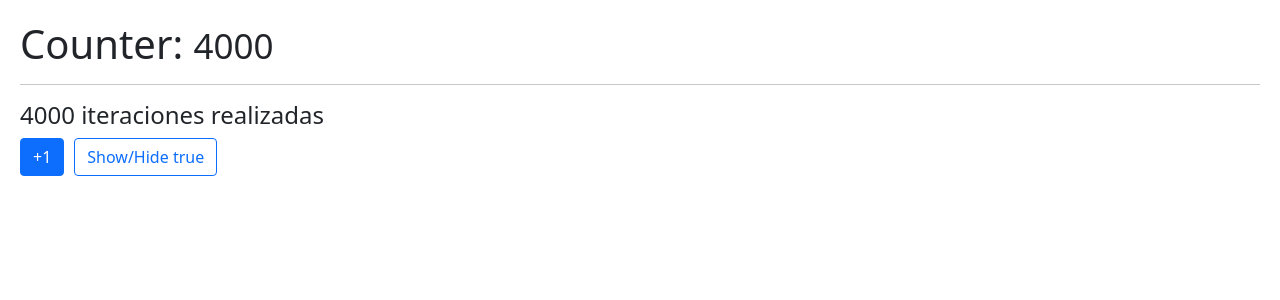
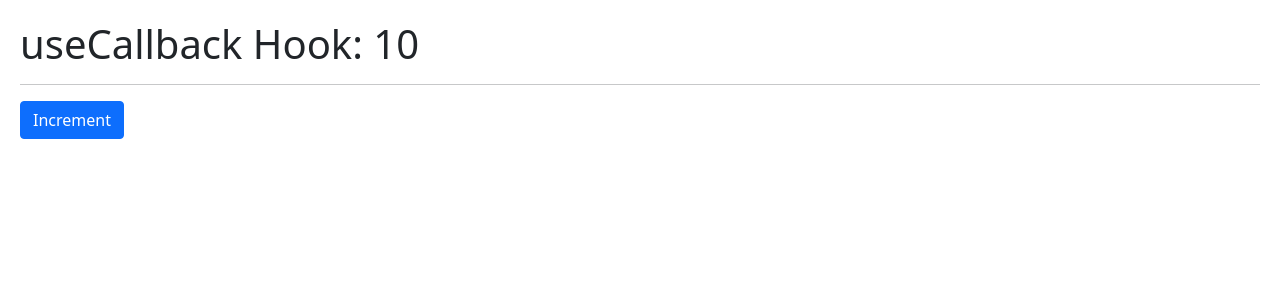
Before and after one commit to ing-jose-rafael/react-gifexpert, a React (Vite) app: page / in a window 1280 px wide. Shown: the top 300 px of the page. Built offline with nearby package versions, Linux system fonts and the light colour scheme.

Commit message:
useCallback

```diff
--- /dev/null
+++ b/src/06-memos/CallbackHook.jsx
@@ -0,0 +1,24 @@
+import { useCallback, useState } from 'react'
+import { ShowIncrement } from './ShowIncrement';
+
+export const CallbackHook = () => {
+  const [counter, setCounter] = useState(10);
+  // sirve para memorizar funciones
+  const incrementFather = useCallback(
+    () => {
+      setCounter( (value) => value + 1 );
+    },
+    [],
+  );
+
+  // const incrementFather = () => {
+  //   setCounter(counter +1 );
+  // }
+  return (
+    <>
+      <h1>useCallback Hook: { counter }</h1>
+      <hr />
+      <ShowIncrement increment={ incrementFather }/>
+    </>
+  )
+}
--- /dev/null
+++ b/src/06-memos/ShowIncrement.jsx
@@ -0,0 +1,15 @@
+import React from 'react'
+
+export const ShowIncrement = React.memo(({increment}) => {
+  console.log('me volvi a generar :(');
+  return (
+    <button
+      className='btn btn-primary'
+      onClick={()=>{
+        increment();
+      }}
+    >
+      Increment
+    </button>
+  )
+})
--- a/src/main.jsx
+++ b/src/main.jsx
@@ -10,7 +10,8 @@
 // import { FocusScreen } from './04-useRef/FocusScreen'
 // import { Layout } from './05-useLayoutEffect/Layout'
 // import { Memorize } from './06-memos/Memorize'
-import { MemoHook } from './06-memos/MemoHook'
+// import { MemoHook } from './06-memos/MemoHook'
+import { CallbackHook } from './06-memos/CallbackHook'
 import './index.css'
 
 ReactDOM.createRoot(document.getElementById('root')).render(
@@ -24,6 +25,7 @@
     // <FocusScreen/>
     // <Layout/>
     // <Memorize/>
-    <MemoHook/>
+    // <MemoHook/>
+    <CallbackHook/>
   // </React.StrictMode>
 )
```
